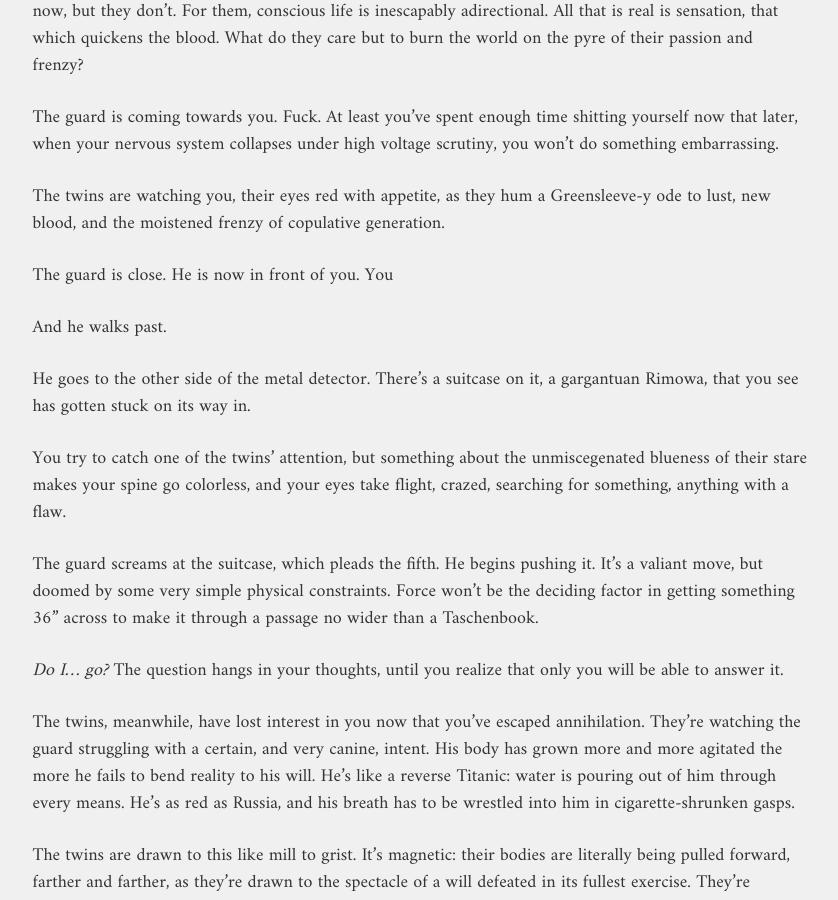
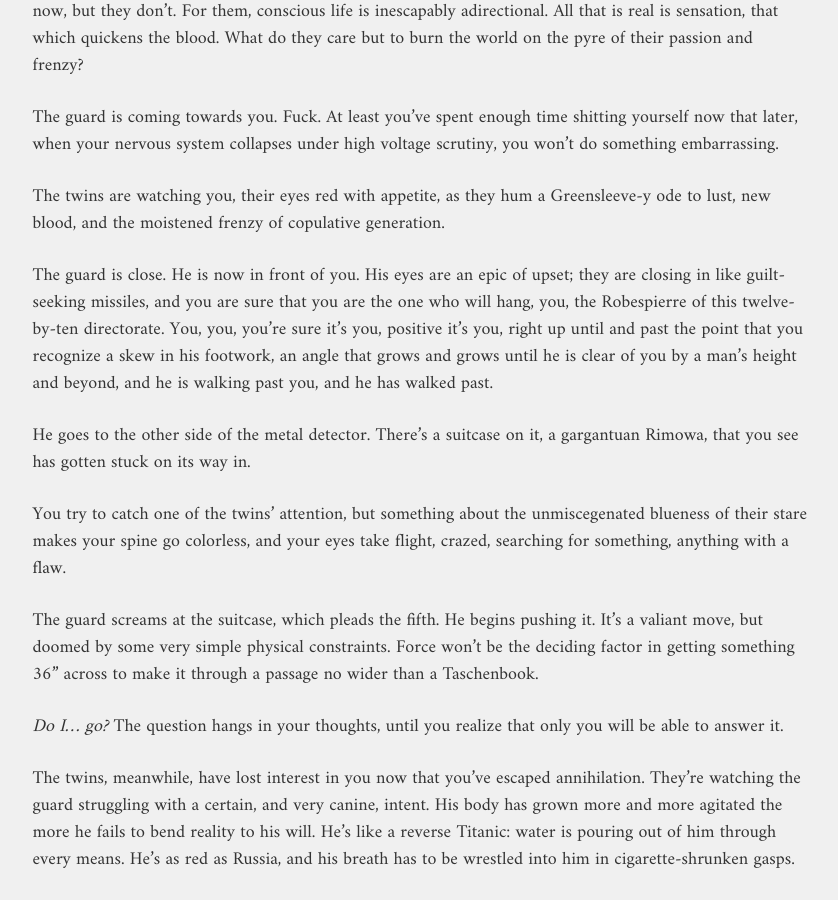
Before and after one commit to smmbll/smmbll.github.io, a Jekyll site: the page built from _posts/2016-10-20-cairo-airport.md, in a window 1280 px wide and 900 px high, scrolled down 5866 px. Shown: the whole window, without its empty margins (220-1058 px from the left). Built offline with Jekyll 4.4.1, drawn with Linux system fonts in a browser that asks for light colours.

Commit message:
Update to post

```diff
--- a/_posts/2016-10-20-cairo-airport.md
+++ b/_posts/2016-10-20-cairo-airport.md
@@ -125,9 +125,7 @@ The guard is coming towards you. Fuck. At least you’ve spent enough time shitt
 
 The twins are watching you, their eyes red with appetite, as they hum a Greensleeve-y ode to lust, new blood, and the moistened frenzy of copulative generation.
 
-The guard is close. He is now in front of you. You
-
-And he walks past.
+The guard is close. He is now in front of you. His eyes are an epic of upset; they are closing in like guilt-seeking missiles, and you are sure that you are the one who will hang, you, the Robespierre of this twelve-by-ten directorate. You, you, you're sure it's you, positive it's you, right up until and past the point that you recognize a skew in his footwork, an angle that grows and grows until he is clear of you by a man's height and beyond, and he is walking past you, and he has walked past.
 
 He goes to the other side of the metal detector. There’s a suitcase on it, a gargantuan Rimowa, that you see has gotten stuck on its way in.
 
```
